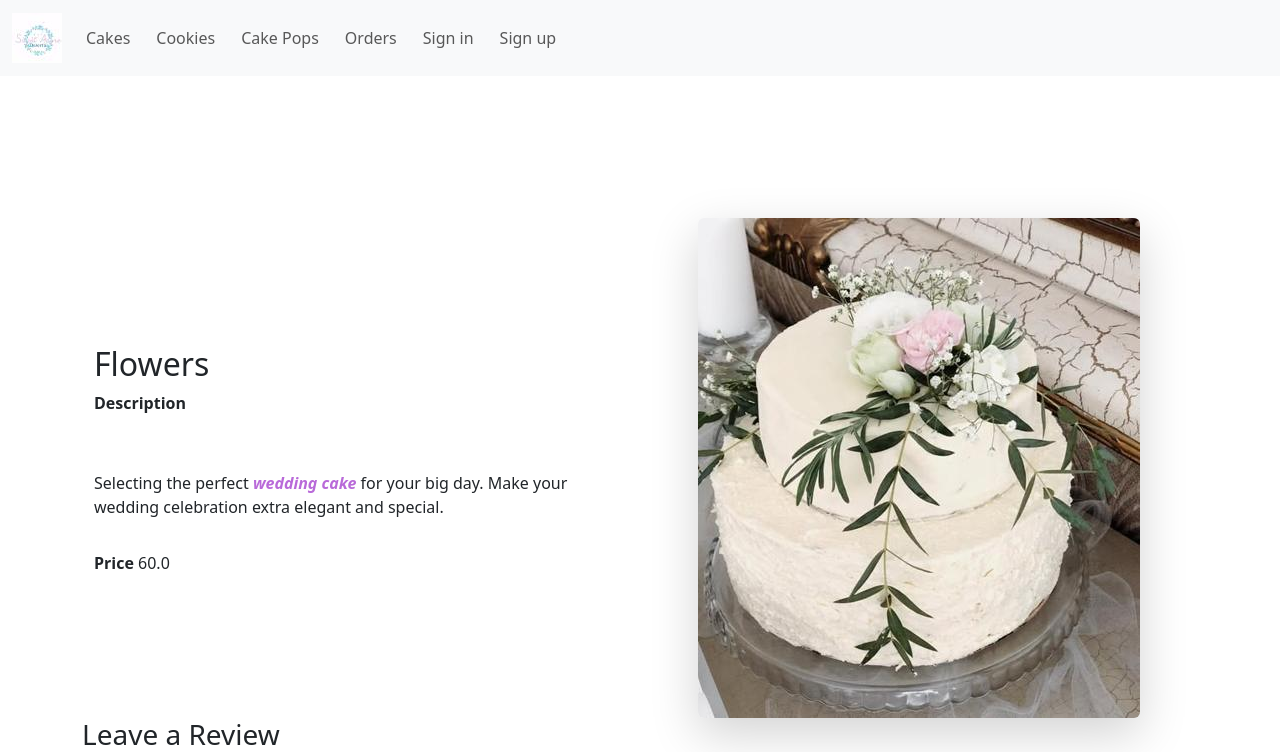
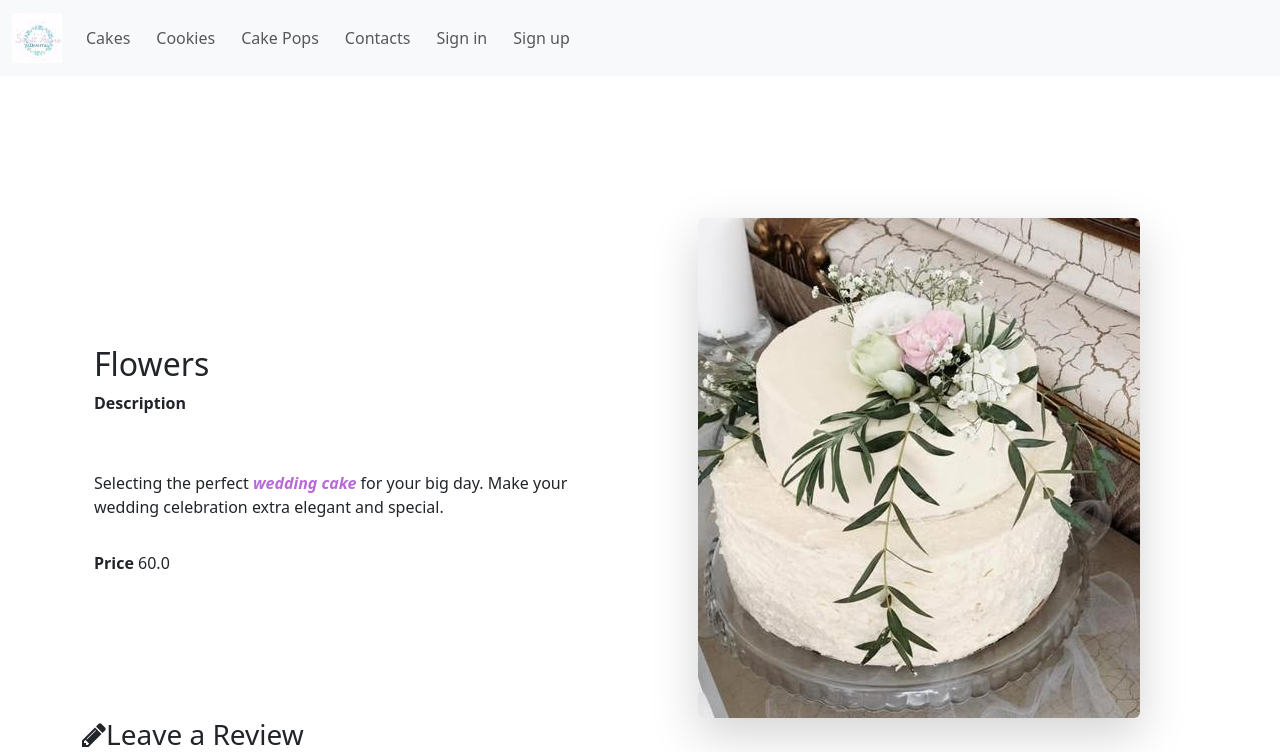
Before and after one commit to Annette3125/sweet_adore_desserts, a Django app: page /cake/4/ in a window 1280 px wide. Shown: the top 752 px of the page. Run offline with Django 5.2, Linux system fonts and the light colour scheme; data comes from the database, SQL or seed files in the repository; some libraries are stand-ins or nearby versions.

Commit message:
add base, index html files, small changes

```diff
--- a/desserts/templates/desserts/base.html
+++ b/desserts/templates/desserts/base.html
@@ -9,6 +9,11 @@
       <link rel="icon" href="{% static 'desserts/img/favicon.ico' %}" type="image/x-icon" />
     <!-- Custom CSS -->
     <link rel="stylesheet" href="{% static 'desserts/css/main.css' %}" />
+
+      <!-- Add icon library -->
+<link rel="stylesheet" href="https://cdnjs.cloudflare.com/ajax/libs/font-awesome/4.7.0/css/font-awesome.min.css">
+
+
     <!-- Bootstrap CSS -->
     <link
       href="https://cdn.jsdelivr.net/npm/bootstrap@5.3.3/dist/css/bootstrap.min.css"
@@ -16,13 +21,13 @@
       integrity="sha384-QWTKZyjpPEjISv5WaRU9OFeRpok6YctnYmDr5pNlyT2bRjXh0JMhjY6hW+ALEwIH"
       crossorigin="anonymous"
     />
-<!-- Bootstrap Bundle (su visais reikalingais JS failais) -->
+<!-- Bootstrap Bundle (with all necessary JS files) -->
       <script src="https://cdn.jsdelivr.net/npm/bootstrap@5.3.0/dist/js/bootstrap.bundle.min.js"></script>
-    <!-- Title (shown on the browser tab) -->
+        <!-- Title (shown on the browser tab) -->
     <title>{% block title %}{% endblock %}</title>
   </head>
   <body>
-    <nav class="navbar navbar-expand-lg bg-body-tertiary" data-bs-theme="#b69e8b">
+    <nav class="navbar navbar-expand-lg bg-body-tertiary" style="background-color: #fff8f9;">
       <div class="container-fluid">
         <a class="navbar-brand" href="{% url 'index' %}">
           <img src="{% static 'desserts/img/desserts_logo.png' %}" alt="Sweet Adore Desserts Logo" width="50" height="50" />
@@ -41,6 +46,7 @@
         <div class="collapse navbar-collapse" id="navbarNav">
           <ul class="navbar-nav">
 
+
     <li class="nav-item">
         <a class="nav-link" href="{% url 'cake_options' %}">Cakes</a>
     </li>
@@ -54,11 +60,12 @@
        <a class="nav-link" href="{% url 'cake_pops' %}">Cake Pops</a>
            </li>
 
-   <li class="nav-item">
-            <a class="nav-link" href="{% url 'orders' %}">Orders</a>
-           </li>
 
 
+
+                  <li class="nav-item">
+       <a class="nav-link" href="{% url 'contacts' %}">Contacts</a>
+           </li>
              {% if user.is_authenticated %}
 
                 <li class="nav-item">
```
Also changed, not shown: desserts/templates/desserts/index.html (+7 -7 lines).
